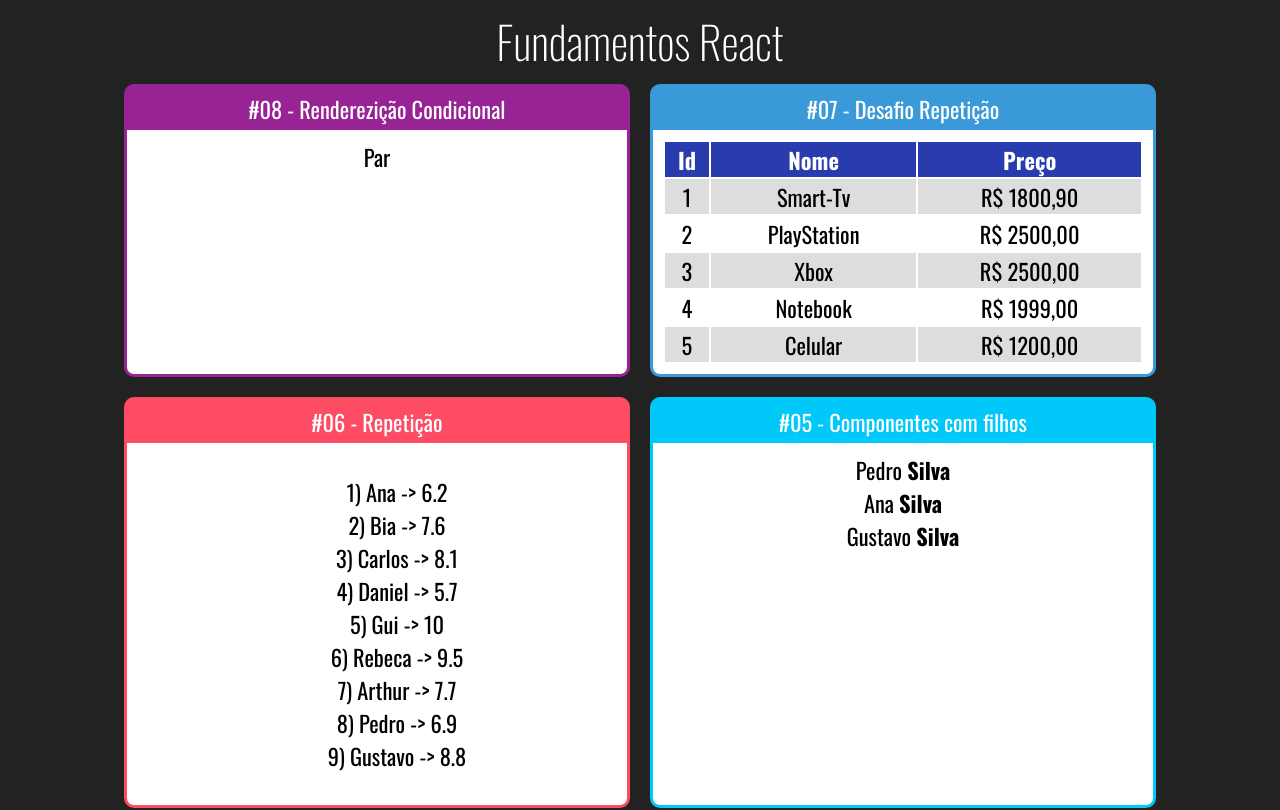
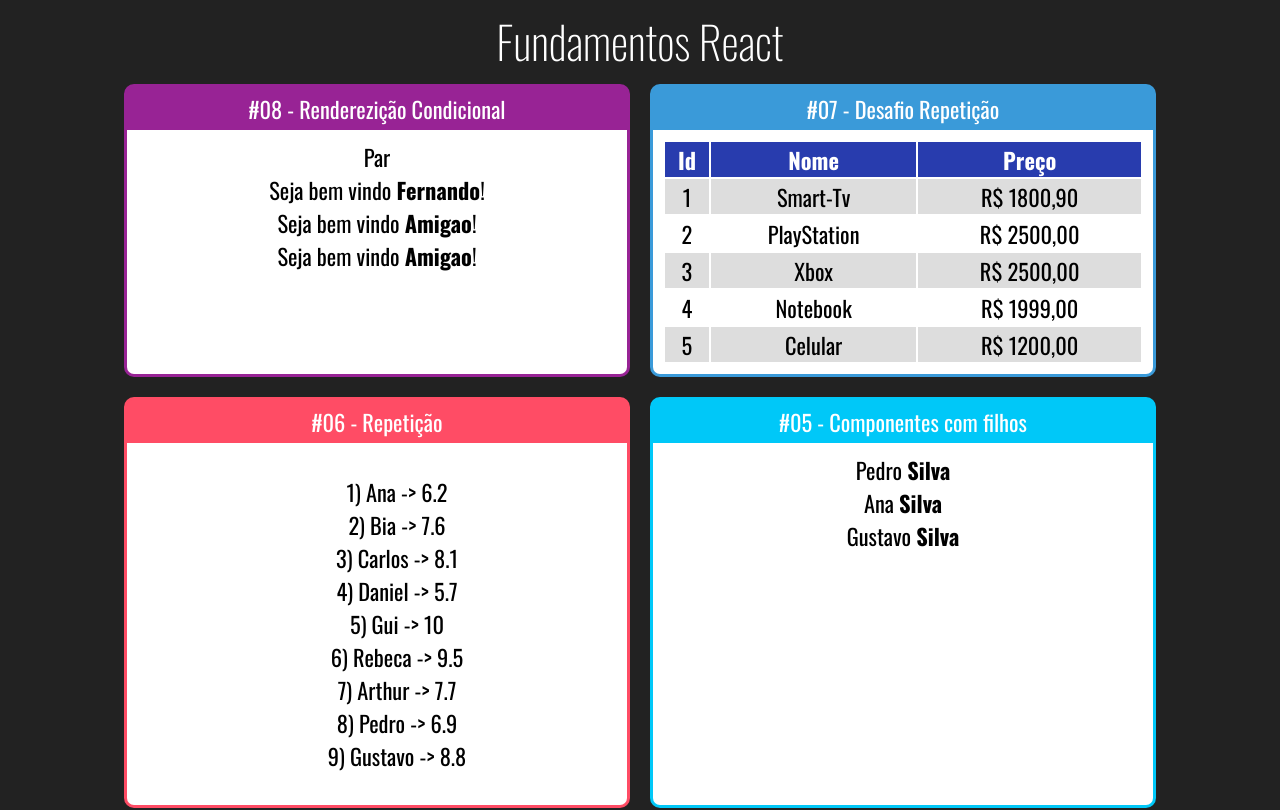
Before and after one commit to Roger-Franco/React, a React (Create React App) app in the folder fundamentos-react/: page / in a window 1280 px wide. Shown: the top 810 px of the page. Built offline with nearby package versions, Linux system fonts and the light colour scheme.

Commit message:
condicional com if na renderização de componentes

```diff
--- a/fundamentos-react/src/App.jsx
+++ b/fundamentos-react/src/App.jsx
@@ -4,6 +4,7 @@
 
 import Card from "./components/layout/Card";
 
+import UsuarioInfo from "./components/condicional/UsuarioInfo";
 import ParOuImpar from "./components/condicional/ParOuImpar";
 import TabelaProdutos from "./components/repeticao/TabelaProdutos";
 import ListaAlunos from "./components/repeticao/ListaAlunos";
@@ -22,6 +23,9 @@
       <div className="Cards">
         <Card titulo="#08 - Renderezição Condicional" color="#982395">
           <ParOuImpar numero={20}></ParOuImpar>
+          <UsuarioInfo usuario={{nome:'Fernando'}} />
+          <UsuarioInfo usuario={{email:'fer@nando.com'}} />
+          <UsuarioInfo usuario={{}} />
         </Card>
         <Card titulo="#07 - Desafio Repetição" color="#3A9AD9">
           <TabelaProdutos></TabelaProdutos>
--- /dev/null
+++ b/fundamentos-react/src/components/condicional/UsuarioInfo.jsx
@@ -0,0 +1,17 @@
+import React from 'react';
+import If from './if'
+
+// eslint-disable-next-line import/no-anonymous-default-export
+export default props => {
+  const usuario = props.usuario || {}
+  return (
+    <div>
+      <If test={usuario && usuario.nome}>
+      Seja bem vindo <strong>{usuario.nome}</strong>!
+      </If>
+      <If test={!usuario || !usuario.nome}>
+      Seja bem vindo <strong>Amigao</strong>!
+      </If>
+    </div>
+  );
+};
--- /dev/null
+++ b/fundamentos-react/src/components/condicional/if.js
@@ -0,0 +1,9 @@
+
+// eslint-disable-next-line import/no-anonymous-default-export
+export default props => {
+  if(props.test) {
+    return props.children
+  } else {
+    return false
+  }
+};
```
